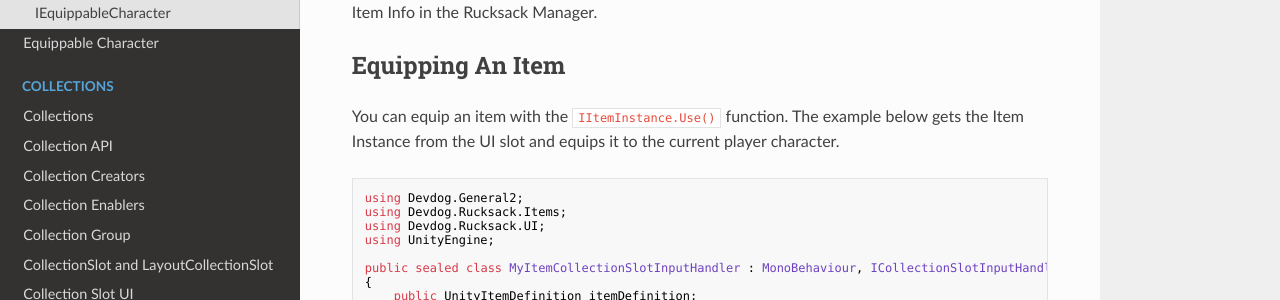
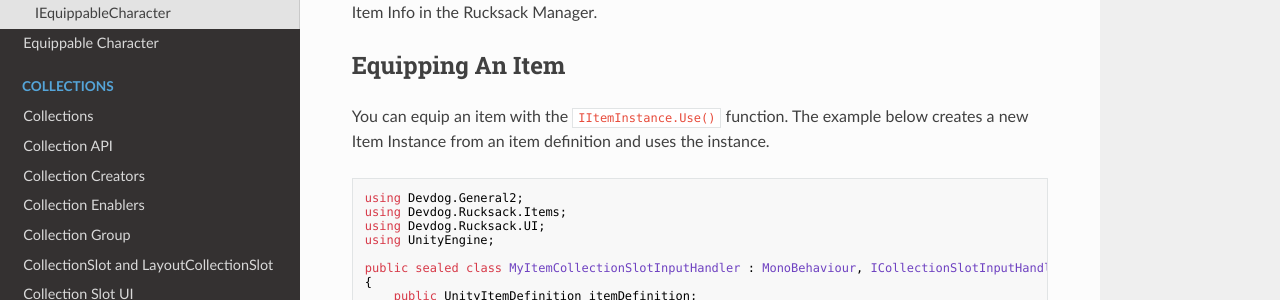
Before and after one commit to devdogio/RucksackDocs, an MkDocs documentation site: the page built from docs/CharacterEquipment/Equipment.md, in a window 1280 px wide and 900 px high, scrolled down 556 px. Shown: the part 151-451 px from the top of the window. Built offline with MkDocs 1.6.1, drawn with Linux system fonts in a browser that asks for light colours; nearby versions of some CDN libraries.

Commit message:
Update Equipment.md

````diff
--- a/docs/CharacterEquipment/Equipment.md
+++ b/docs/CharacterEquipment/Equipment.md
@@ -20,7 +20,7 @@ You can create mountpoints by attaching one of these to a GameObject on your cha
 
 ## Equipping An Item
 
-You can equip an item with the `IItemInstance.Use()` function. The example below gets the Item Instance from the UI slot and equips it to the current player character.
+You can equip an item with the `IItemInstance.Use()` function. The example below creates a new Item Instance from an item definition and uses the instance.
 
 ```cs
 using Devdog.General2;
````
